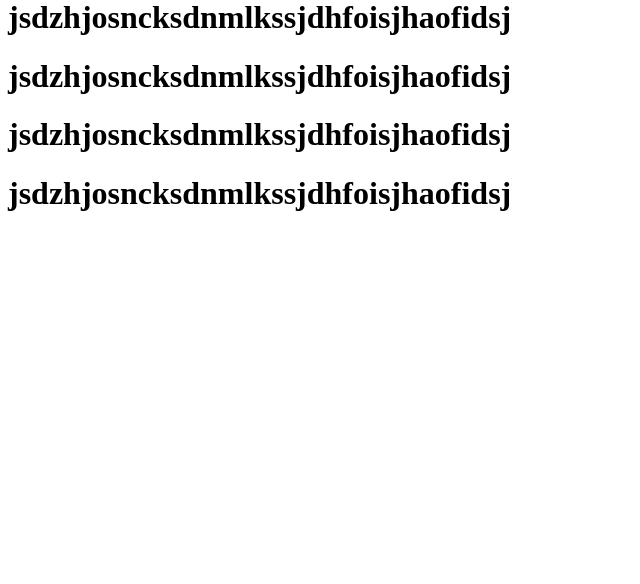
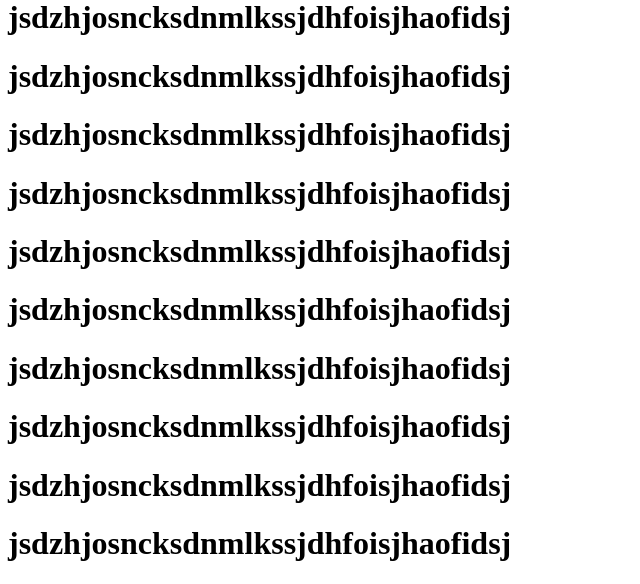
Before and after one commit to Manir96/Docker-practice, a Django app: page / in a window 1280 px wide. Shown: the part 316-900 px from the top of the page, without its empty margins (0-640 px from the left). Before the commit the page ends 527 px from the top, so only its background shows below. Run offline with Django 5.2, Linux system fonts and the light colour scheme; data comes from the database, SQL or seed files in the repository.

```diff
--- a/DockerPrectice/templates/home.html
+++ b/DockerPrectice/templates/home.html
@@ -11,3 +11,9 @@
 <h1>jsdzhjosncksdnmlkssjdhfoisjhaofidsj</h1>
 <h1>jsdzhjosncksdnmlkssjdhfoisjhaofidsj</h1>
 <h1>jsdzhjosncksdnmlkssjdhfoisjhaofidsj</h1>
+<h1>jsdzhjosncksdnmlkssjdhfoisjhaofidsj</h1>
+<h1>jsdzhjosncksdnmlkssjdhfoisjhaofidsj</h1>
+<h1>jsdzhjosncksdnmlkssjdhfoisjhaofidsj</h1>
+<h1>jsdzhjosncksdnmlkssjdhfoisjhaofidsj</h1>
+<h1>jsdzhjosncksdnmlkssjdhfoisjhaofidsj</h1>
+<h1>jsdzhjosncksdnmlkssjdhfoisjhaofidsj</h1>
```
Also changed, not shown: DockerPrectice/.github/workflow/ci.yml (renamed from DockerPrectice/.github/workflows/ci.yml).
